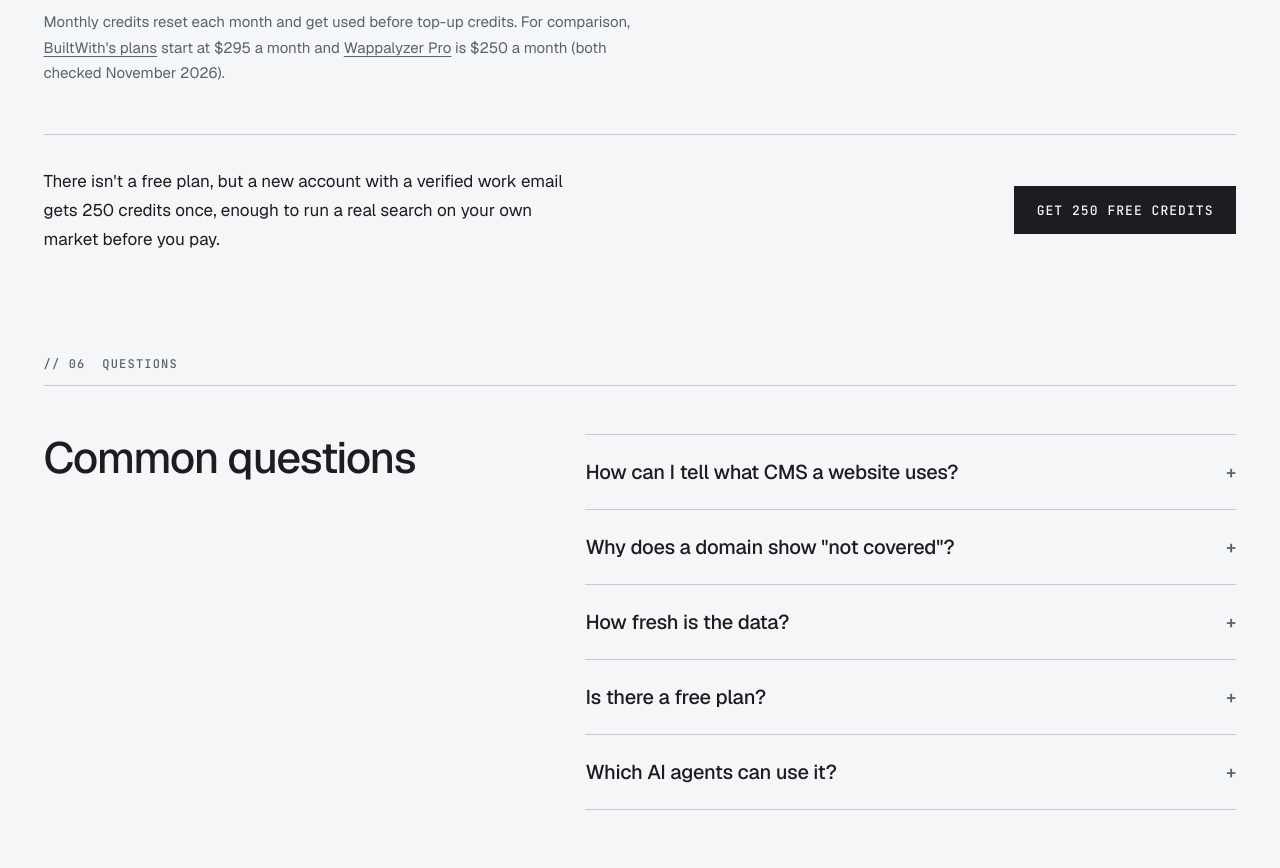
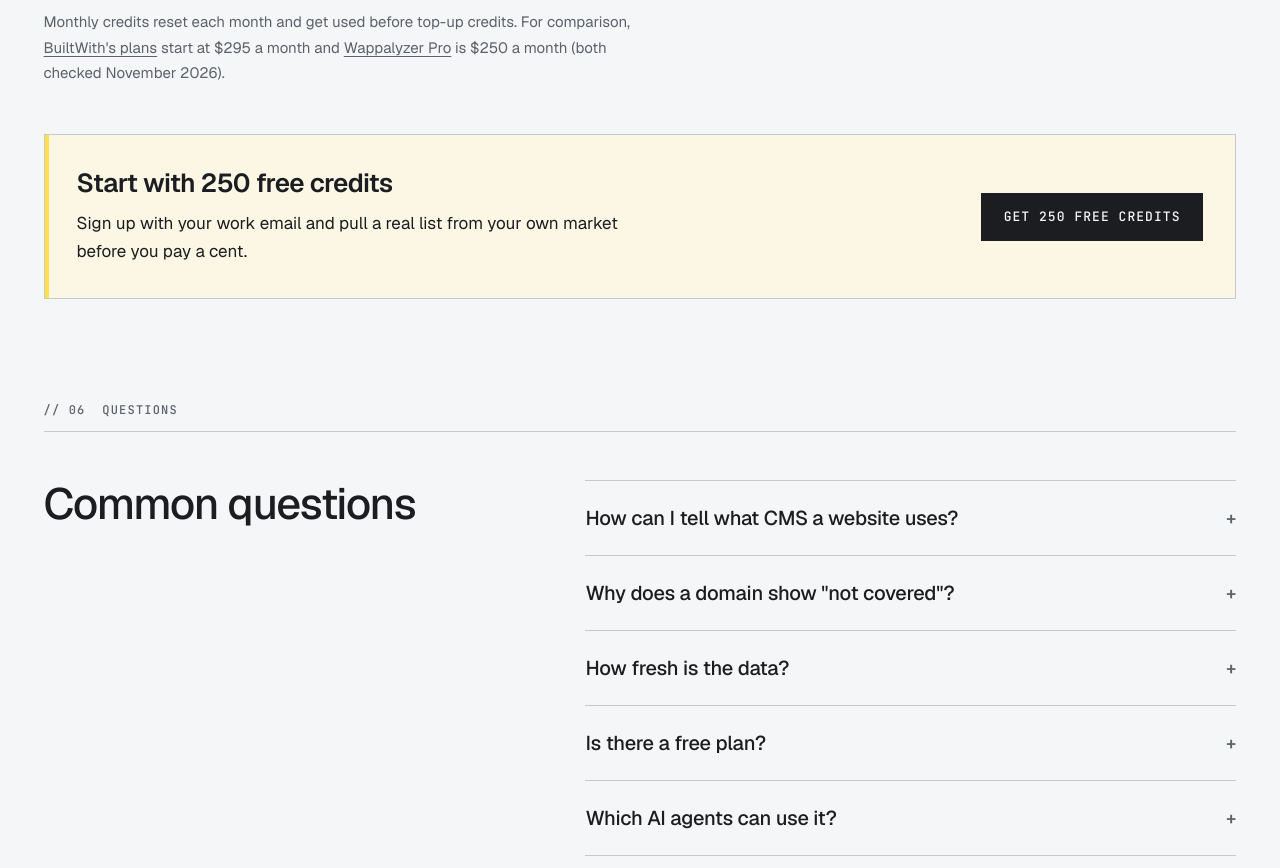
Before and after one commit to AndrewAskins/whichsitesuse, a website: page site/index.html in a window 1280 px wide. Shown: the part 4860-5728 px from the top of the page. Drawn offline with nearby package versions, Linux system fonts and the light colour scheme.

Commit message:
Turn the free credits line into a call to action
Co-Authored-By: Claude Opus 5.5 <noreply@anthropic.com>

```diff
--- a/site/index.html
+++ b/site/index.html
@@ -240,8 +240,11 @@
             <p class="topup"><strong>Top-ups:</strong> $15 for 1,000 credits that last 12 months, on any plan or none.</p>
             <p class="pricing-note">Monthly credits reset each month and get used before top-up credits. For comparison, <a href="https://builtwith.com/plans">BuiltWith's plans</a> start at $295 a month and <a href="https://www.wappalyzer.com/pricing/">Wappalyzer Pro</a> is $250 a month (both checked November 2026).</p>
             <div class="free-grant">
-              <p>There isn't a free plan, but a new account with a verified work email gets 250 credits once, enough to run a real search on your own market before you pay.</p>
-              <a class="btn btn-primary" href="/signup">get 250 free credits</a>
+              <div>
+                <h3>Start with 250 free credits</h3>
+                <p>Sign up with your work email and pull a real list from your own market before you pay a cent.</p>
+              </div>
+              <a class="btn btn-primary" href="/signup">Get 250 free credits</a>
             </div>
           </div>
         </div>
--- a/site/styles.css
+++ b/site/styles.css
@@ -317,3 +317,10 @@ pre.config {
 .plan-table td, .plan-table th { white-space: nowrap; }
 .plan-table tbody th { width: 22%; }
 @media (max-width: 900px) { #pricing .split .section-head { grid-template-columns: 1fr; } }
+
+/* Free credits call to action */
+.free-grant { padding: var(--s5); border: 1px solid var(--rule); background: color-mix(in srgb, var(--moon) 14%, var(--surface)); box-shadow: inset 4px 0 0 var(--moon); }
+.free-grant h3 { font-size: 26px; font-weight: 600; letter-spacing: -0.02em; margin-bottom: var(--s2); }
+.free-grant p { max-width: 52ch; }
+@media (prefers-color-scheme: dark) { :root:not([data-theme="light"]) .free-grant { background: color-mix(in srgb, var(--moon) 7%, var(--surface)); } }
+:root[data-theme="dark"] .free-grant { background: color-mix(in srgb, var(--moon) 7%, var(--surface)); }
```
